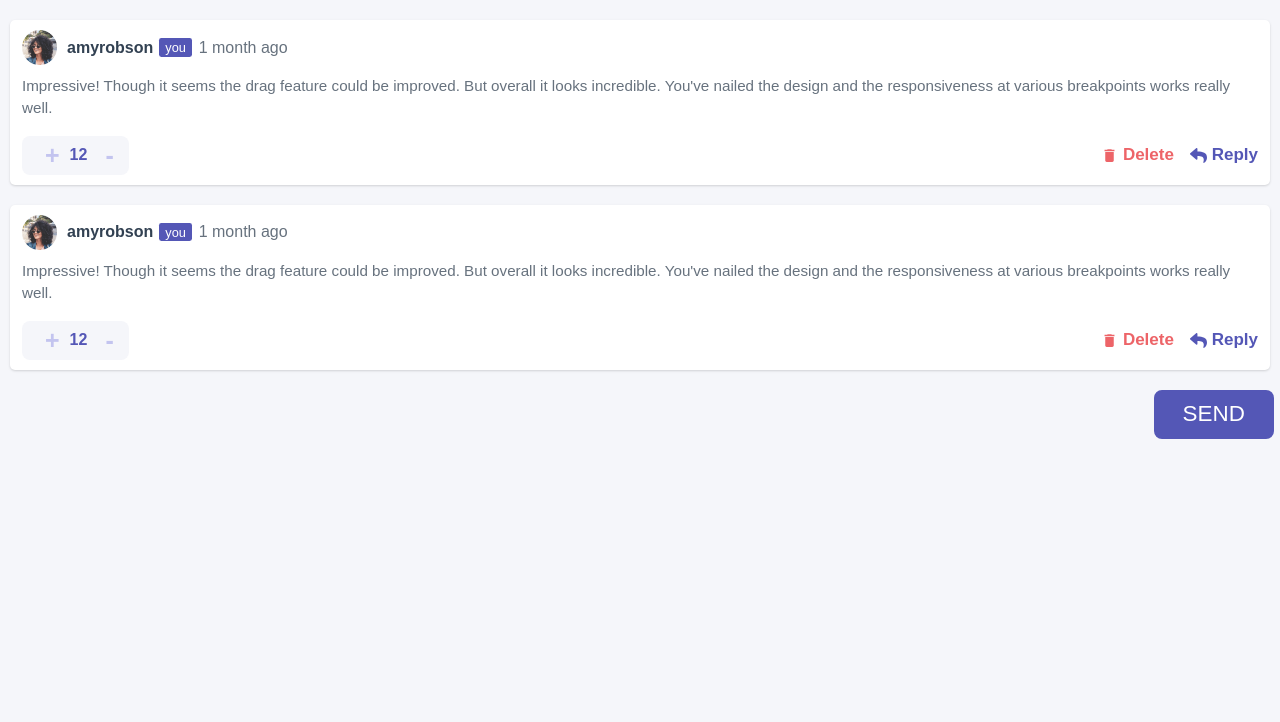
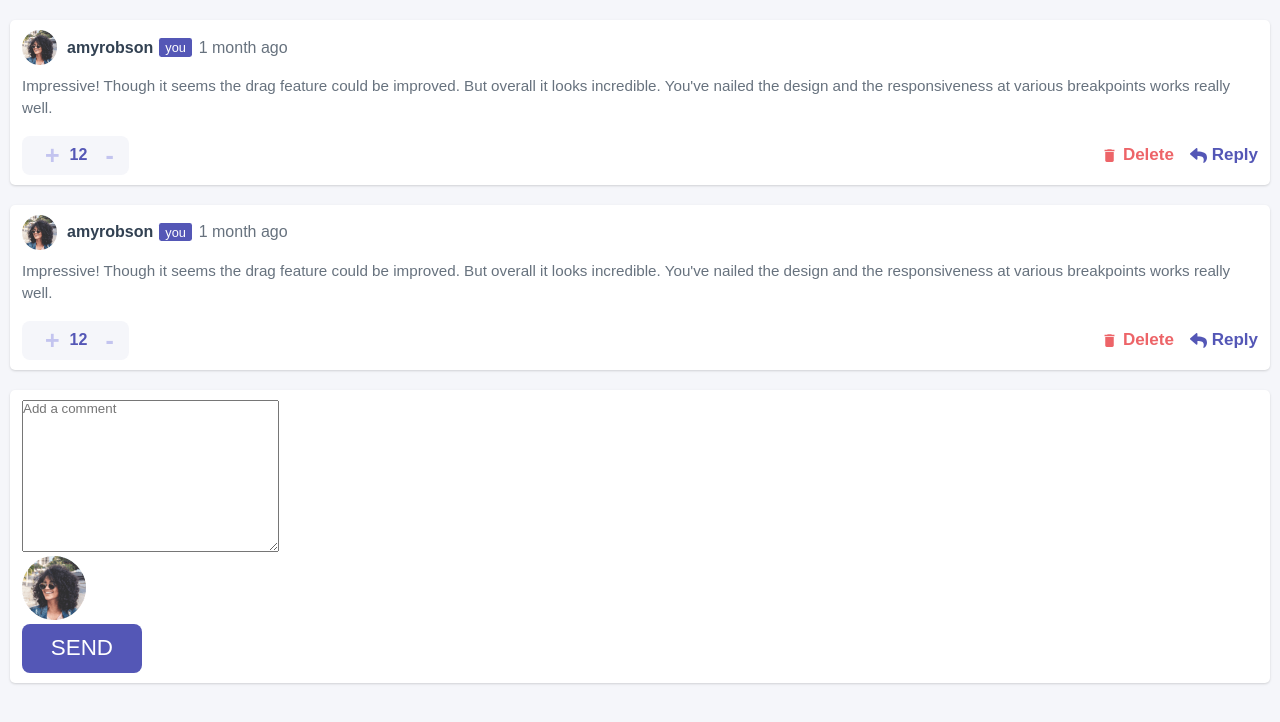
Before and after one commit to Webmekanic/Interactive-Comments, a React (Create React App) app: page / in a window 1280 px wide. Shown: the top 722 px of the page. Built offline with nearby package versions, Linux system fonts and the light colour scheme; a web font is replaced by a local one.

Commit message:
add comment from component

```diff
--- a/src/App.js
+++ b/src/App.js
@@ -2,13 +2,15 @@ import React from "react"
 import CommentCard from "./components/commentCard"
 import "./app.css"
 import Button from "./components/shared/button"
+import CommentForm from "./components/commentForm"
 
 function App() {
   return (
     <div className="App">
       <CommentCard />
       <CommentCard />
-      <Button primary>Send</Button>
+      {/* <Button primary>Send</Button> */}
+      <CommentForm />
     </div>
   )
 }
--- /dev/null
+++ b/src/components/commentForm.jsx
@@ -0,0 +1,24 @@
+import React from "react"
+import user from "../images/avatars/image-amyrobson.png"
+import Button from "./shared/button"
+import Card from "./shared/card/card"
+
+const CommentForm = () => {
+  return (
+    <Card>
+      <textarea
+        name=""
+        id=""
+        cols="30"
+        rows="10"
+        placeholder="Add a comment"
+      ></textarea>
+      <div className="styledImg">
+        <img src={user} alt="User" />
+      </div>
+      <Button>Send</Button>
+    </Card>
+  )
+}
+
+export default CommentForm
--- a/src/components/shared/button.jsx
+++ b/src/components/shared/button.jsx
@@ -2,7 +2,7 @@ import React from "react"
 import { StyledButton } from "../styled/styledButton"
 
 const Button = ({ type, text, children }) => {
-  return <StyledButton text={text}>send</StyledButton>
+  return <StyledButton>{children}</StyledButton>
 }
 
 export default Button
--- a/src/components/styled/styledButton.jsx
+++ b/src/components/styled/styledButton.jsx
@@ -10,6 +10,4 @@ export const StyledButton = styled.button`
   border-radius: 0.5rem;
   font-weight: 400;
   text-transform: uppercase;
-  float: right;
-  margin-right: 0.4rem;
 `
```
